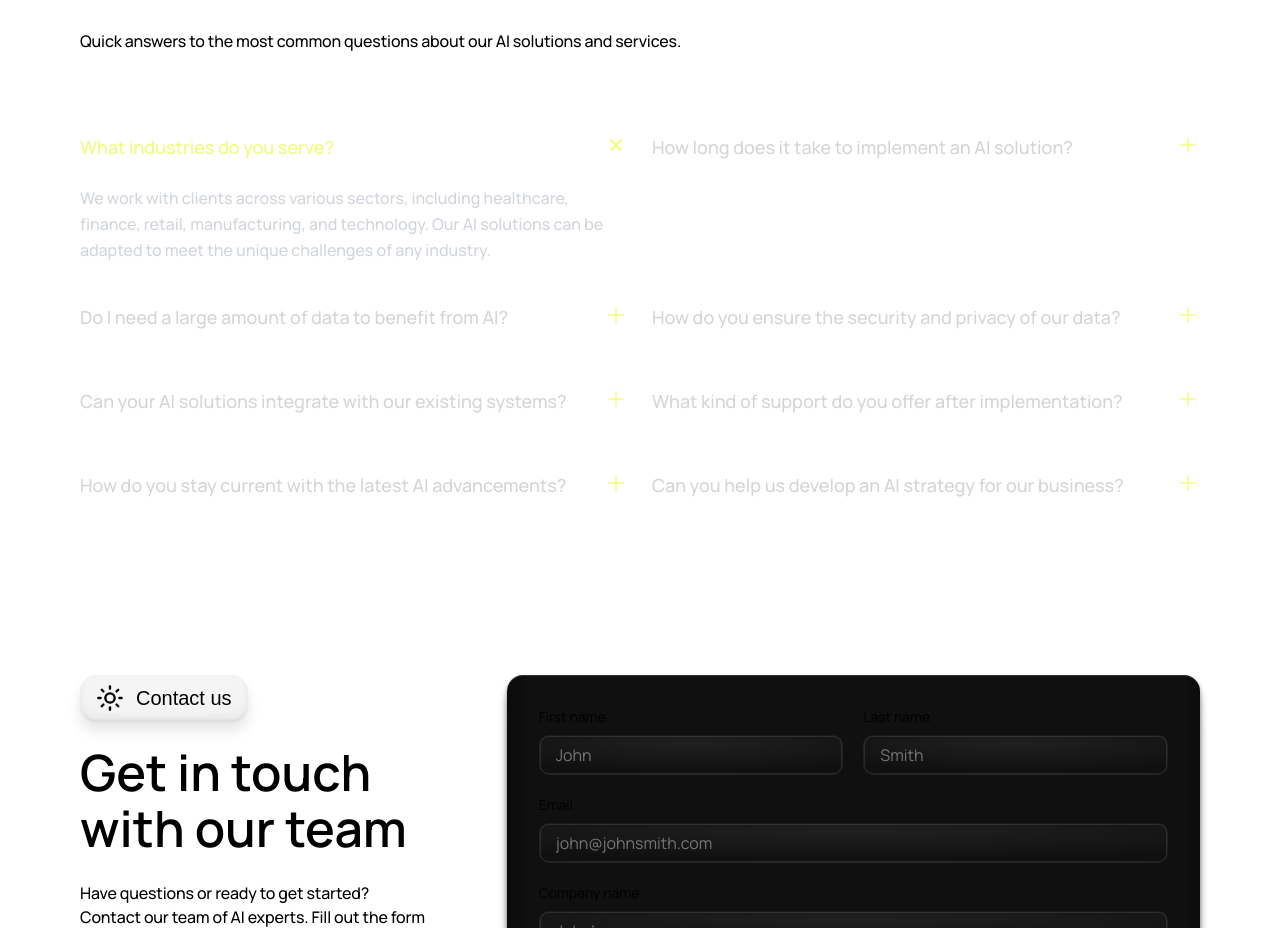
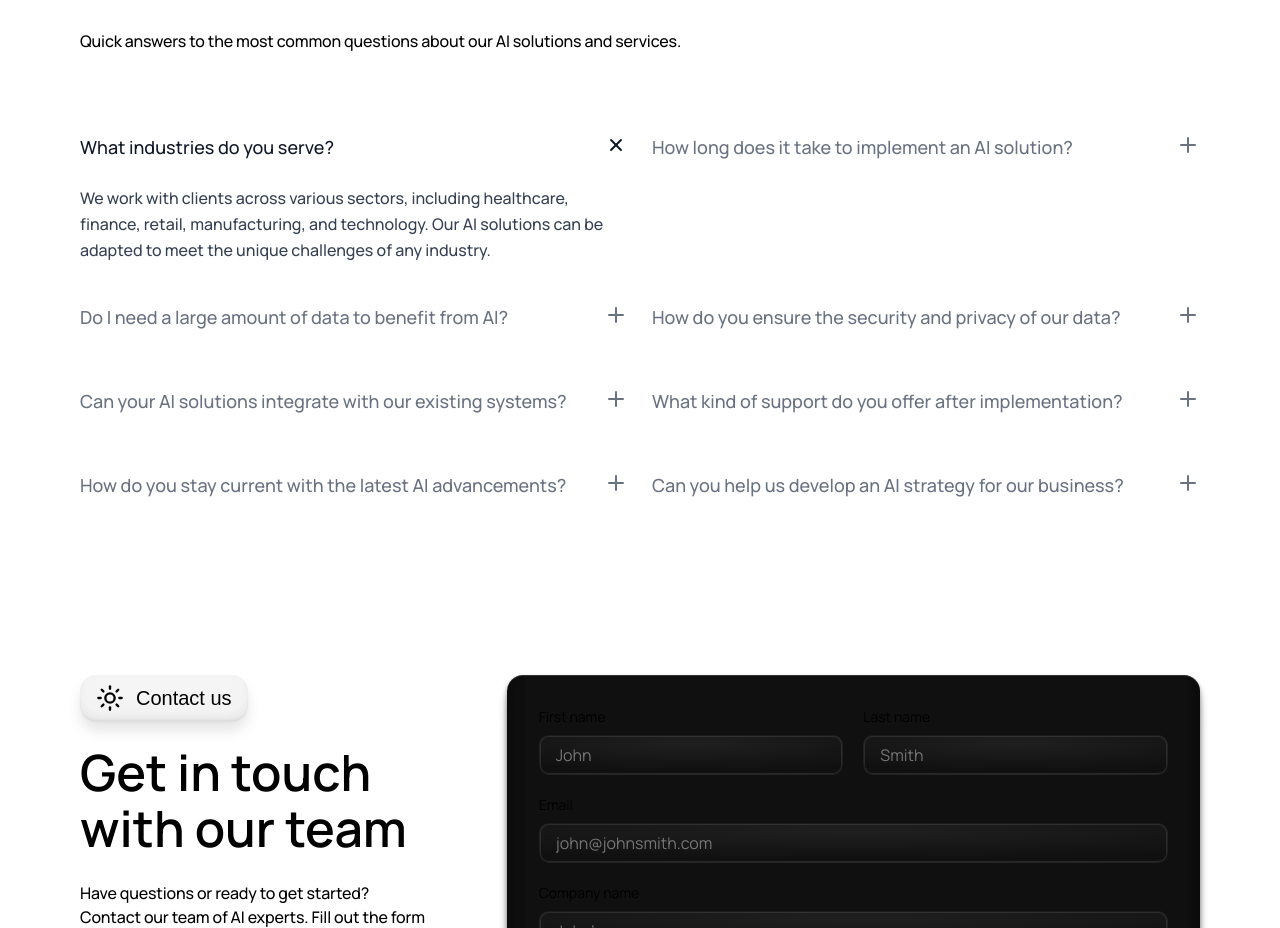
Before and after one commit to jamolweb/AI-branding-frontend, a Next.js app: page / in a window 1280 px wide. Shown: the part 3500-4428 px from the top of the page. Built offline with nearby package versions, Linux system fonts and the light colour scheme.

Commit message:
Refactor FaqSection component to utilize external FAQs data; implement theme support for styling adjustments based on light and dark modes, enhancing visual consistency and user experience.

```diff
--- a/src/components/layout/homePage/FaqSection.tsx
+++ b/src/components/layout/homePage/FaqSection.tsx
@@ -2,55 +2,15 @@
 
 import SectionName from '@/components/ui/homePage/SectionName'
 import SectionTitle from '@/components/ui/homePage/sectionTitle'
+import { faqs } from '@/data/siteData'
 import { AnimatePresence, motion } from 'framer-motion'
 import { Plus } from 'lucide-react'
+import { useTheme } from 'next-themes'
 import { useState } from 'react'
 
 const FaqSection = () => {
 	const [openQuestions, setOpenQuestions] = useState<number[]>([0])
-
-	const faqs = [
-		{
-			question: 'What industries do you serve?',
-			answer:
-				'We work with clients across various sectors, including healthcare, finance, retail, manufacturing, and technology. Our AI solutions can be adapted to meet the unique challenges of any industry.',
-		},
-		{
-			question: 'How long does it take to implement an AI solution?',
-			answer:
-				'Implementation timelines vary based on project complexity and scope. We typically provide detailed timelines during initial consultations and work closely with you to ensure efficient deployment.',
-		},
-		{
-			question: 'Do I need a large amount of data to benefit from AI?',
-			answer:
-				'While more data can lead to better results, we can work with various data volumes. Our solutions can start with smaller datasets and scale as you collect more data over time.',
-		},
-		{
-			question: 'How do you ensure the security and privacy of our data?',
-			answer:
-				'We implement industry-leading security measures, including encryption, secure access controls, and compliance with data protection regulations. Your data security is our top priority.',
-		},
-		{
-			question: 'Can your AI solutions integrate with our existing systems?',
-			answer:
-				'Yes, our solutions are designed to seamlessly integrate with your existing infrastructure. We provide comprehensive API documentation and technical support throughout the integration process.',
-		},
-		{
-			question: 'What kind of support do you offer after implementation?',
-			answer:
-				'We offer various levels of post-implementation support, from basic email support to 24/7 dedicated assistance, depending on your plan. This includes technical support, updates, and optimization services.',
-		},
-		{
-			question: 'How do you stay current with the latest AI advancements?',
-			answer:
-				'Our team continuously researches and implements the latest AI technologies. We regularly update our solutions to incorporate new advancements and ensure you benefit from cutting-edge AI capabilities.',
-		},
-		{
-			question: 'Can you help us develop an AI strategy for our business?',
-			answer:
-				'Absolutely! We offer strategic consulting services to help you identify opportunities for AI implementation, develop a roadmap, and maximize the value of AI for your business.',
-		},
-	]
+	const { theme } = useTheme()
 
 	const toggleQuestion = (index: number) => {
 		setOpenQuestions(prev => {
@@ -92,8 +52,12 @@ const FaqSection = () => {
 									<h3
 										className={`text-lg font-medium transition-all duration-500 ease-[cubic-bezier(0.23,1,0.32,1)] ${
 											openQuestions.includes(index)
-												? 'text-[#effc76]'
-												: 'text-[#d5d5d5]'
+												? theme === 'dark'
+													? 'text-[#E2FF3F]'
+													: 'text-gray-900'
+												: theme === 'dark'
+												? 'text-gray-300'
+												: 'text-gray-500'
 										}`}
 									>
 										{faq.question}
@@ -111,8 +75,12 @@ const FaqSection = () => {
 										<Plus
 											className={`w-6 h-6 transition-colors duration-500 ${
 												openQuestions.includes(index)
-													? 'text-[#effc76]'
-													: 'text-[#effc76]/70'
+													? theme === 'dark'
+														? 'text-[#E2FF3F]'
+														: 'text-gray-900'
+													: theme === 'dark'
+													? 'text-gray-400'
+													: 'text-gray-500'
 											}`}
 										/>
 									</motion.div>
@@ -184,7 +152,9 @@ const FaqSection = () => {
 													ease: [0.23, 1, 0.32, 1],
 												},
 											}}
-											className='text-gray-300 leading-relaxed text-base font-medium'
+											className={`leading-relaxed text-base font-medium ${
+												theme === 'dark' ? 'text-gray-300' : 'text-gray-700'
+											}`}
 										>
 											{faq.answer}
 										</motion.p>
--- a/src/data/siteData.ts
+++ b/src/data/siteData.ts
@@ -32,6 +32,7 @@ const steps = [
 			'We seamlessly integrate your AI solutions and continuously optimize them to deliver lasting value.',
 	},
 ]
+
 const plans = [
 	{
 		name: 'Starter',
@@ -71,5 +72,48 @@ const plans = [
 	},
 ]
 
-export { homePageNavbar, plans, steps }
+const faqs = [
+	{
+		question: 'What industries do you serve?',
+		answer:
+			'We work with clients across various sectors, including healthcare, finance, retail, manufacturing, and technology. Our AI solutions can be adapted to meet the unique challenges of any industry.',
+	},
+	{
+		question: 'How long does it take to implement an AI solution?',
+		answer:
+			'Implementation timelines vary based on project complexity and scope. We typically provide detailed timelines during initial consultations and work closely with you to ensure efficient deployment.',
+	},
+	{
+		question: 'Do I need a large amount of data to benefit from AI?',
+		answer:
+			'While more data can lead to better results, we can work with various data volumes. Our solutions can start with smaller datasets and scale as you collect more data over time.',
+	},
+	{
+		question: 'How do you ensure the security and privacy of our data?',
+		answer:
+			'We implement industry-leading security measures, including encryption, secure access controls, and compliance with data protection regulations. Your data security is our top priority.',
+	},
+	{
+		question: 'Can your AI solutions integrate with our existing systems?',
+		answer:
+			'Yes, our solutions are designed to seamlessly integrate with your existing infrastructure. We provide comprehensive API documentation and technical support throughout the integration process.',
+	},
+	{
+		question: 'What kind of support do you offer after implementation?',
+		answer:
+			'We offer various levels of post-implementation support, from basic email support to 24/7 dedicated assistance, depending on your plan. This includes technical support, updates, and optimization services.',
+	},
+	{
+		question: 'How do you stay current with the latest AI advancements?',
+		answer:
+			'Our team continuously researches and implements the latest AI technologies. We regularly update our solutions to incorporate new advancements and ensure you benefit from cutting-edge AI capabilities.',
+	},
+	{
+		question: 'Can you help us develop an AI strategy for our business?',
+		answer:
+			'Absolutely! We offer strategic consulting services to help you identify opportunities for AI implementation, develop a roadmap, and maximize the value of AI for your business.',
+	},
+]
+
+export { faqs, homePageNavbar, plans, steps }
 export type { NavItem }
```
